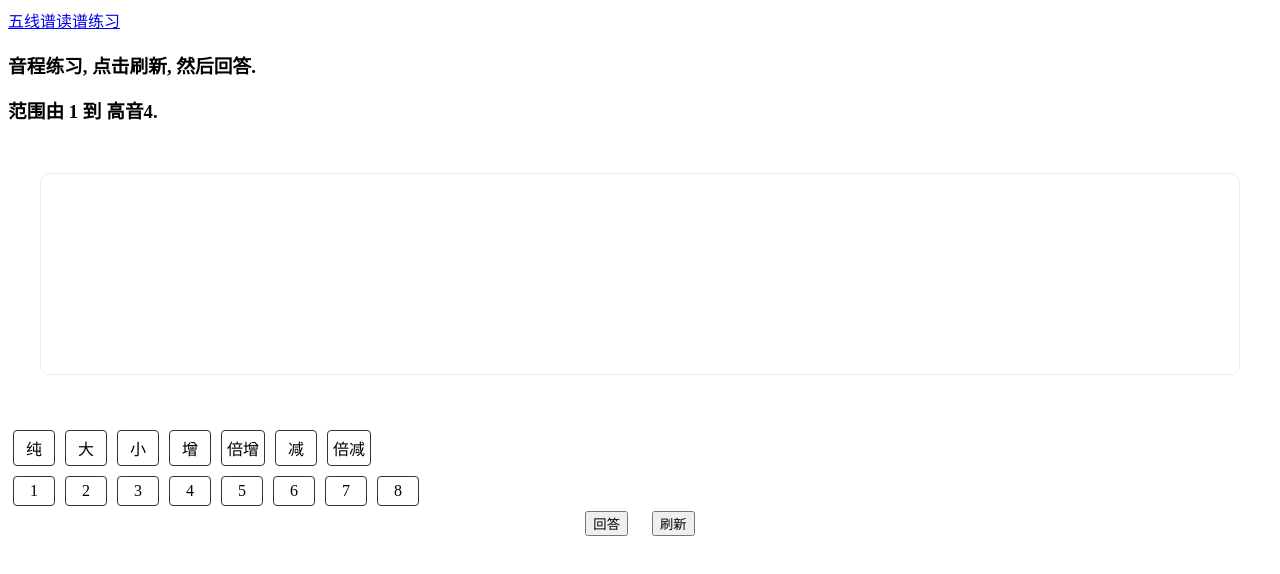
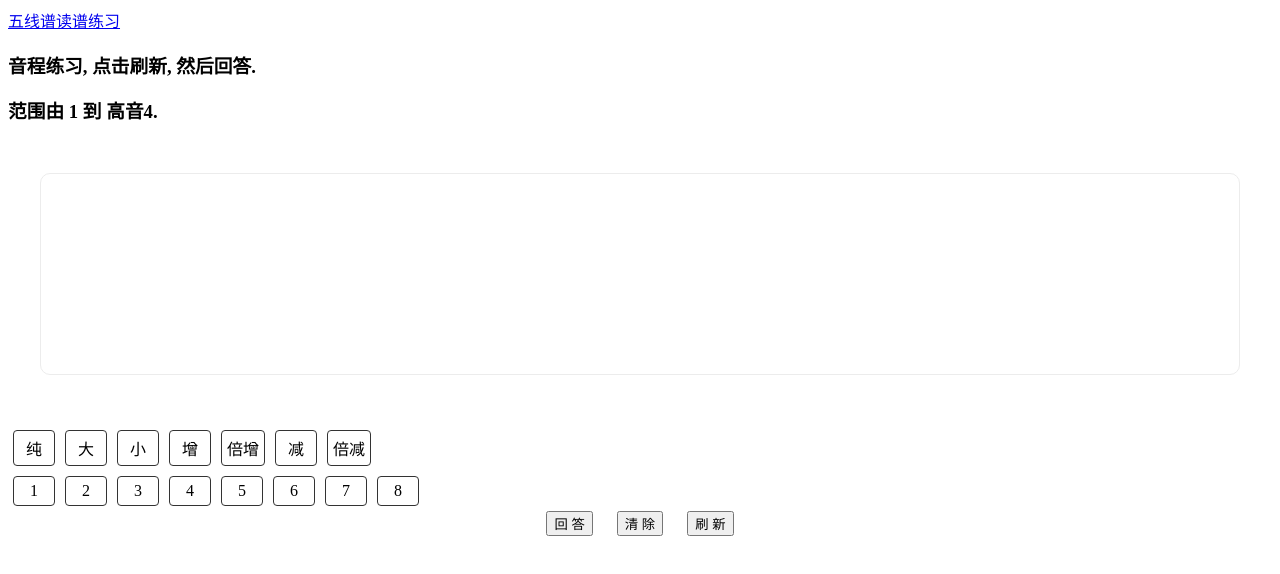
Before and after one commit to alexguo2016/hello-world, a plain HTML site: page intervalPractice/index.html in a window 1280 px wide. Drawn offline with Linux system fonts and the light colour scheme.

Commit message:
加入清除答案功能

```diff
--- a/intervalPractice/action.js
+++ b/intervalPractice/action.js
@@ -86,3 +86,8 @@ const clearLastAnswer = () => {
     let yourAnswerDiv = find('.div-real-answer-cell')
     yourAnswerDiv.innerHTML = ''
 }
+
+const clearYourAnswer = () => {
+    let yourAnswerDiv = find('.div-your-answer-cell')
+    yourAnswerDiv.innerHTML = ''
+}
--- a/intervalPractice/index.html
+++ b/intervalPractice/index.html
@@ -33,7 +33,7 @@
             text-align: center;
         }
 
-        .btn-answer, .btn-reflash {
+        .btn-answer, .btn-reflash, .btn-clear {
             margin: 0 10px;
         }
     </style>
@@ -75,8 +75,9 @@
         </div>
 
         <div class="btn-group">
-            <button class="btn-answer">回答</button>
-            <button class="btn-reflash">刷新</button>
+            <button class="btn-answer">回 答</button>
+            <button class="btn-clear">清 除</button>
+            <button class="btn-reflash">刷 新</button>
         </div>
     </div>
 
--- a/intervalPractice/main.js
+++ b/intervalPractice/main.js
@@ -4,6 +4,8 @@ const actionList = {
     'btn-answer': submit,
     // 刷新问题
     'btn-reflash': reflash,
+    // 清除回答
+    'btn-clear': clearYourAnswer,
     // 点击变化程度
     'div-change-cell': clickChange,
     // 点击基本音程
```
